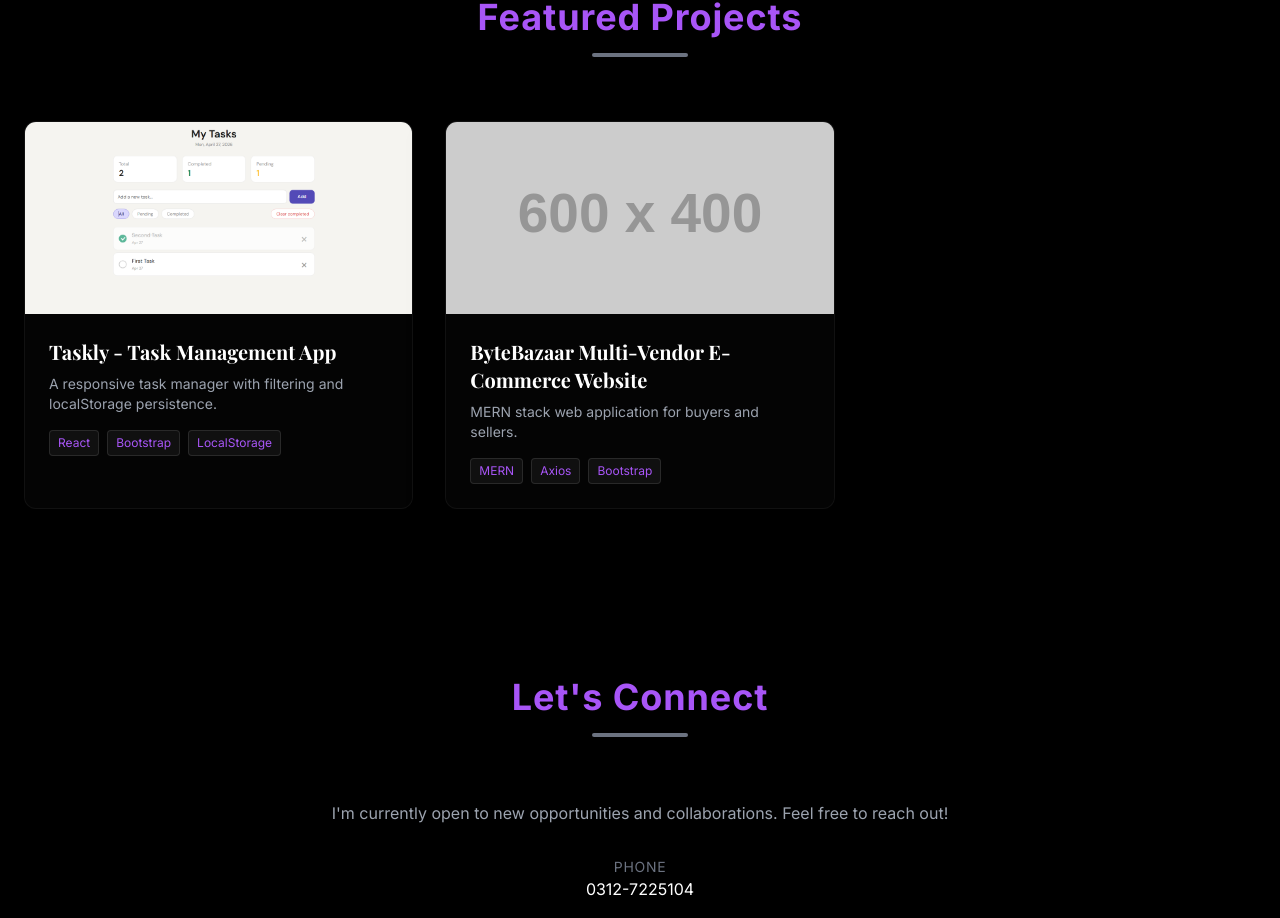
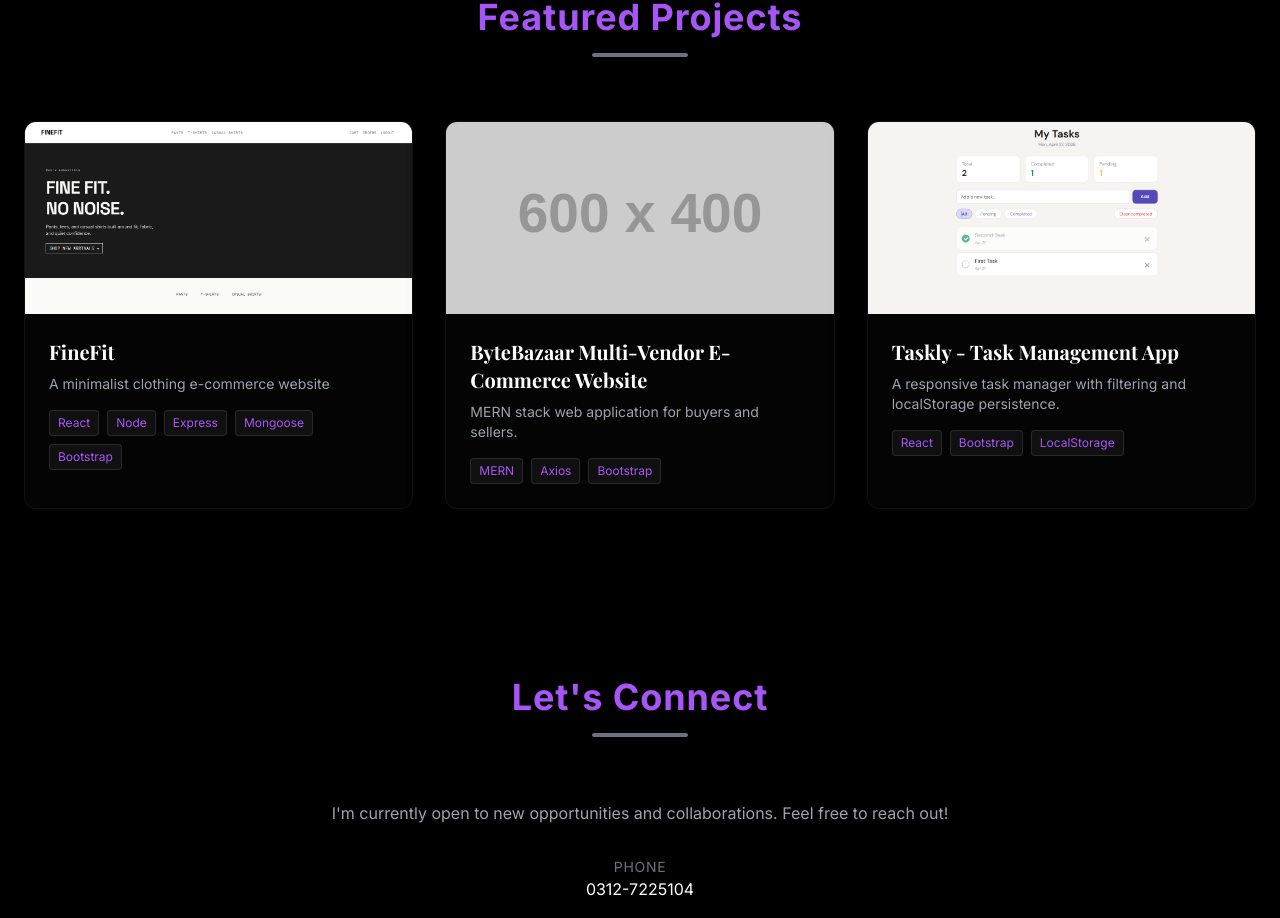
Before and after one commit to affan082/portfolio, a React (Vite) app: page / in a window 1280 px wide. Shown: the part 2139-3057 px from the top of the page. Built offline with nearby package versions, Linux system fonts and the light colour scheme.

Commit message:
added FineFit

```diff
--- a/src/components/home/Projects.jsx
+++ b/src/components/home/Projects.jsx
@@ -7,14 +7,16 @@ const Projects = () => {
     const projects = [
         {
             _id: '1',
-            title: 'Taskly - Task Management App',
-            description: 'A responsive task manager with filtering and localStorage persistence.',
-            image: '/images/TasklyScreen2.png',
-            tags: ['React', 'Bootstrap', 'LocalStorage'],
-            category: 'Frontend',
-            liveLink: 'https://taskly-affan-08.vercel.app/',
-            githubLink: 'https://github.com/affan082/Taskly'
+            title: 'FineFit',
+            description: 'A minimalist clothing e-commerce website',
+            image: '/images/FineFit Screen.png',
+            tags: ['React', 'Node', 'Express', 'Mongoose', 'Bootstrap'],
+            category: 'Fullstack',
+            liveLink: 'https://finefit-ecommerce.vercel.app/',
+            githubLink: 'https://github.com/affan082/FineFit_EcommerceStore'
         },
+
+
         {
             _id: '2',
             title: 'ByteBazaar Multi-Vendor E-Commerce Website',
@@ -24,6 +26,16 @@ const Projects = () => {
             category: 'Fullstack',
             liveLink: '#',
             githubLink: '#'
+        },
+          {
+            _id: '2',
+            title: 'Taskly - Task Management App',
+            description: 'A responsive task manager with filtering and localStorage persistence.',
+            image: '/images/TasklyScreen2.png',
+            tags: ['React', 'Bootstrap', 'LocalStorage'],
+            category: 'Frontend',
+            liveLink: 'https://taskly-affan-08.vercel.app/',
+            githubLink: 'https://github.com/affan082/Taskly'
         }
     ];
 
```
Also changed, not shown: public/images/FineFit Screen.png (added).
